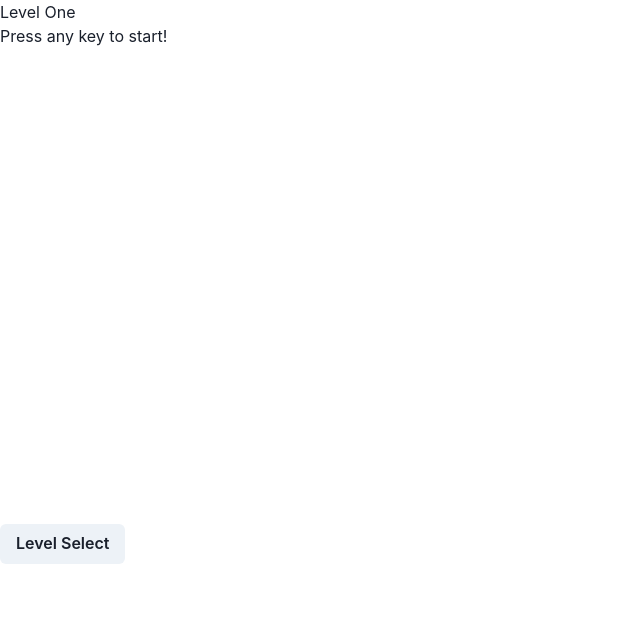
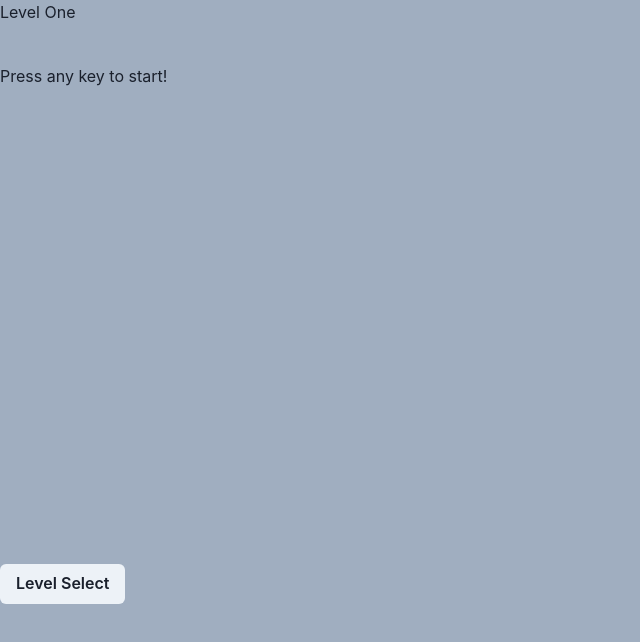
Before and after one commit to keimdm/exceed-game, a React (Vite) app in the folder client/: page /level-one in a window 1280 px wide. Shown: the top 642 px of the page, without its empty margins (0-640 px from the left). Built offline with nearby package versions, Linux system fonts and the light colour scheme.

Commit message:
fixed focus issues

```diff
--- a/client/src/pages/LevelOne.jsx
+++ b/client/src/pages/LevelOne.jsx
@@ -1,4 +1,4 @@
-import { Button, Grid, Text, Box } from '@chakra-ui/react';
+import { Button, Grid, Text, Box, Input } from '@chakra-ui/react';
 import { Link } from "react-router-dom";
 import Cell from '../components/Cell.jsx'
 import { useState, useEffect, useRef } from 'react';
@@ -33,7 +33,6 @@ function LevelOne() {
     const noRows = 15;
     const permanentPotential = [0, 1, 2, 3, 4, 5, 6, 7, 8, 9, 10, 11, 12, 13, 14, 135, 136, 137, 138, 139, 140, 141, 142, 143, 144, 145, 146, 147, 148, 149];
 
-
     const editStatus = (current, target, newStatus) => {
         const prevCells = cells.slice(0);
         prevCells[current].status = "None";
@@ -45,7 +44,7 @@ function LevelOne() {
     const handleKeyDown = (event) => {
         event.preventDefault();
         console.log(event);
-        if (gameRunning === 0) {
+        if (gameRunning === 0 && gameOver === 0) {
             setStartTime(Date.now());
             setGameRunning(1);
             const newCells = cells.slice(0);
@@ -743,6 +742,15 @@ function LevelOne() {
         }
     }
 
+    const handleClicks = (event) => {
+        if (gameRunning === 1) {
+            event.preventDefault();
+        }
+        else if (gameRunning === 0 && gameOver === 0) {
+            event.preventDefault();
+        }
+    }
+
     const handlePlayAgain = (event) => {
         setGameRunning(0);
         setGameOver(0);
@@ -763,6 +771,7 @@ function LevelOne() {
         const newCells = [];
         setMaxData(0);
         setDataLeft(0);
+        window.location.assign('/level-one');
 
         for (let i = 0; i < noCols; i++) {
             for (let j = 0; j < noRows; j++) {
@@ -915,13 +924,23 @@ function LevelOne() {
     };
 
     return (
-        <>
+        <Box
+            h="100vh"
+            bgColor="gray.400"
+            onMouseDown={handleClicks}
+        >
             <p>Level One</p>
+            <Input
+                autoFocus
+                onKeyDown={handleKeyDown}
+                onKeyUp={handleKeyUp}
+                opacity={0}
+            />
             {gameRunning === 1 ? (
                 <>
                     <Text>{maxTime - timeElapsed.current < 0 ? 0 : maxTime - timeElapsed.current}</Text>
                     <Text>{"Score: " + score}</Text>
-                    <div
+                    <Box
                         tabIndex={-1}
                         onKeyDown={handleKeyDown}
                         onKeyUp={handleKeyUp}
@@ -939,7 +958,7 @@ function LevelOne() {
                                 ))
                             }
                         </Grid>
-                    </div>
+                    </Box>
                 </>
             ) : (
                 gameOver === 1 ? (
@@ -967,6 +986,7 @@ function LevelOne() {
                         <div
                             tabIndex={-1}
                             onKeyDown={handleKeyDown}
+                            onMouseDown={handleClicks}
                         >
                             <Box
                                 w="800px"
@@ -984,7 +1004,7 @@ function LevelOne() {
                     Level Select
                 </Button>
             </Link>
-        </>
+        </Box>
     )
 }
 
```
